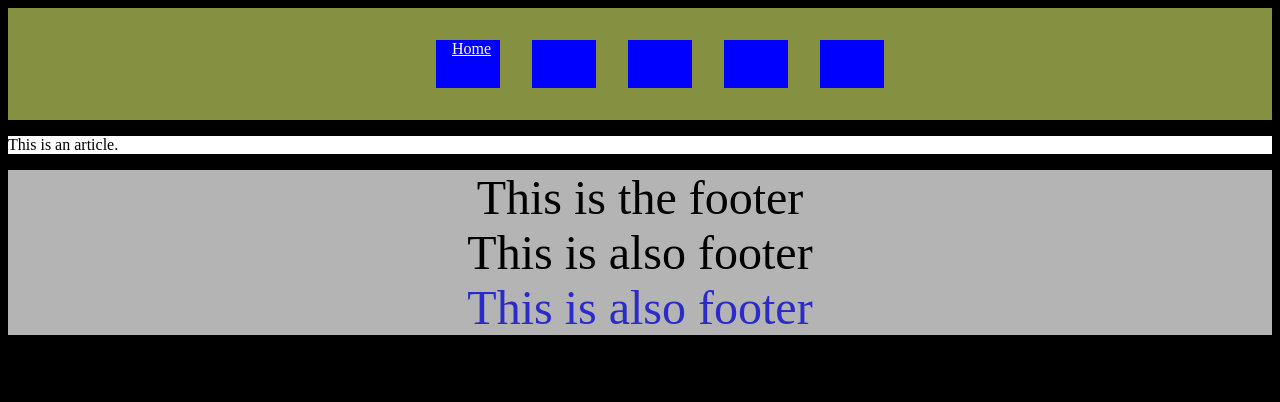
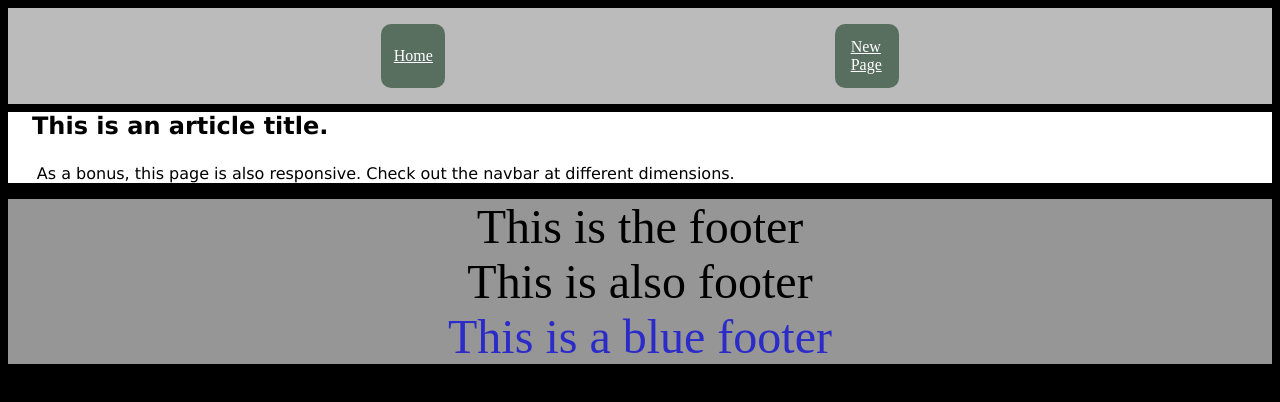
Before and after one commit to haimhi/Prog_WebAppCourse, a plain HTML site: page session3/index.html in a window 1280 px wide. Drawn offline with Linux system fonts and the light colour scheme.

Commit message:
Project about wrapped up.

```diff
--- a/session3/index.html
+++ b/session3/index.html
@@ -5,7 +5,7 @@
     <meta charset="UTF-8">
     <meta http-equiv="X-UA-Compatible" content="IE=edge">
     <meta name="viewport" content="width=device-width, initial-scale=1.0">
-    <link rel="stylesheet" href="style.css">
+    <link rel="stylesheet" href="./stylesheets/style.css">
     <title>CSS and Div Examples</title>
 
 </head>
@@ -14,30 +14,22 @@
     <header>
 
     </header>
-    <nav class="navbar">
+    <nav>
         <ul class="navbar">
             <li><a href="#">Home</a></li>
-            <li></li>
-            <li></li>
-            <li></li>
-            <li></li>
+            <li><a href="./pages/newpage.html">New Page</a></li>
         </ul>
     </nav>
     <main>
-        <section>
-
-        </section>
         <article>
-            <p>This is an article.</p>
+            <h2>This is an article title.</h2>
+            <p>As a bonus, this page is also responsive. Check out the navbar at different dimensions.</p>
         </article>
-        <aside>
-
-        </aside>
     </main>
     <footer>
         <p>This is the footer</p>
         <p>This is also footer</p>
-        <p class="text_blue">This is also footer</p>
+        <p class="text_blue">This is a blue footer</p>
     </footer>
 </body>
 
--- a/session3/style.css
+++ /dev/null
@@ -1,44 +0,0 @@
-body {
-    background-color: black;
-}
-
-nav {
-    background: #859141;
-}
-
-.navbar {
-    display: flex;
-    justify-content: space-evenly;
-
-}
-
-.navbar li , a {
-    list-style-type: none;
-    width: 4em;
-    height: 3em;
-    background-color: blue;
-    text-align: center;
-    color: white;
-    margin: 1em;
-}
-
-article {
-    background: white;
-}
-
-footer {
-    background-color: rgb(180, 180, 180);
-    size: 6em;
-    display: flex;
-    justify-content: center;
-    flex-direction: column;
-}
-
-footer p {
-    font-size: 3em;
-    margin: 0 auto;
-}
-
-footer p.text_blue {
-    color: #2b2bc9;
-}
--- /dev/null
+++ b/session3/stylesheets/style.css
@@ -0,0 +1,73 @@
+body {
+    background-color: black;
+}
+
+nav {
+    background: #bbbbbb;
+}
+
+.navbar {
+    display: flex;
+    justify-content: space-evenly;
+    margin-block-start: 0;
+    padding-inline-start: 0;
+}
+
+.navbar li {
+    width: 4em;
+    height: 4em;
+}
+
+.navbar li,
+a {
+    display: flex;
+    list-style-type: none;
+    align-items: center;
+    justify-content: center;
+    background-color: #586e5e;
+    color: white;
+    margin: 1em;
+    border-radius: 10px;
+}
+
+.img_wrap {
+    display: flex;
+    justify-content:flex-start;
+    height: 200px;
+}
+
+article {
+    background: white;
+    /* padding: 1em 0; */
+    margin: -1em 0 0 0;
+    font-family: "Lucida Sans", "Lucida Sans Regular", "Lucida Grande", "Lucida Sans Unicode", Geneva, Verdana, sans-serif;
+}
+
+article h2 {
+    margin: 1em;
+}
+
+article p , .img_wrap{
+    margin-left: 1.8em;
+}
+
+.new_page {
+    font-family: 'Segoe UI', Tahoma, Geneva, Verdana, sans-serif;
+}
+
+footer {
+    background-color: rgb(151, 150, 150);
+    size: 6em;
+    display: flex;
+    justify-content: center;
+    flex-direction: column;
+}
+
+footer p {
+    font-size: 3em;
+    margin: 0 auto;
+}
+
+footer p.text_blue {
+    color: #2b2bc9;
+}
```
Also changed, not shown: session3/pages/newpage.html (added, +37 -0 lines), session3/assets/robot.png (added).
